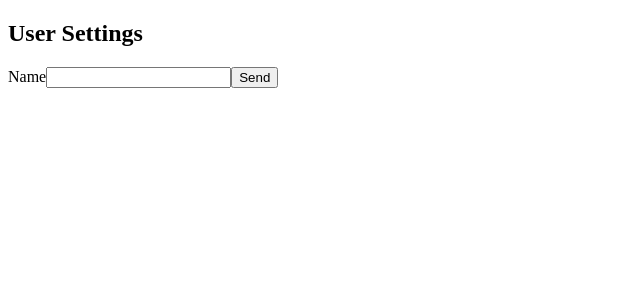
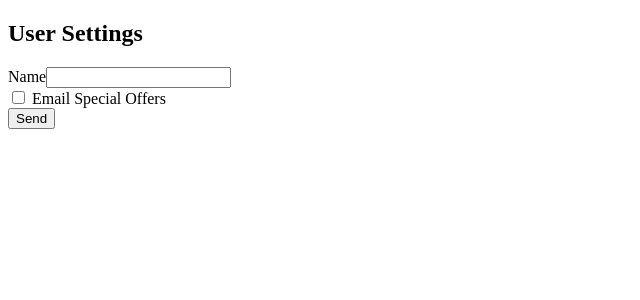
Before and after one commit to alexlamb10/angular-forms, an Angular app: page / in a window 1280 px wide. Shown: the top 300 px of the page, without its empty margins (0-640 px from the left). Built offline with nearby package versions, Linux system fonts and the light colour scheme.

Commit message:
Added checkboxes

```diff
--- a/src/app/user-settings-form/user-settings-form.component.html
+++ b/src/app/user-settings-form/user-settings-form.component.html
@@ -4,6 +4,12 @@
         <div class="form-group">
             <label for="name">Name</label>
             <input type="text" name="name" id="name" class="form-control">
+            <div class="form-check form-group">
+                <input type="checkbox" class="form-check-input" id="emailOffers" name="emailOffers">
+                <label for="emailOffers" class="form-check-label">
+                    Email Special Offers
+                </label>
+            </div>
             <button class="btn btn-primary">Send</button>
         </div>
     </form>
```
